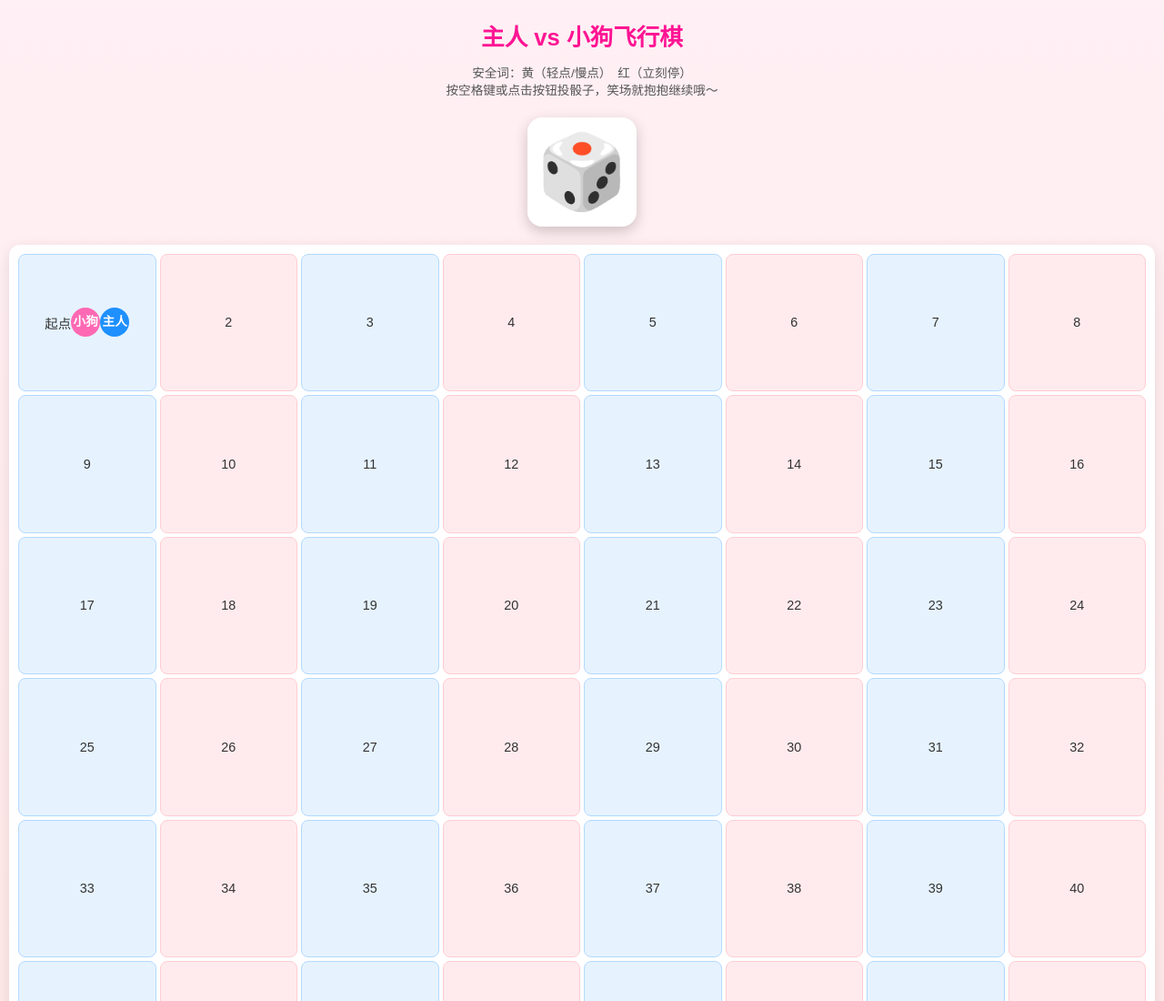
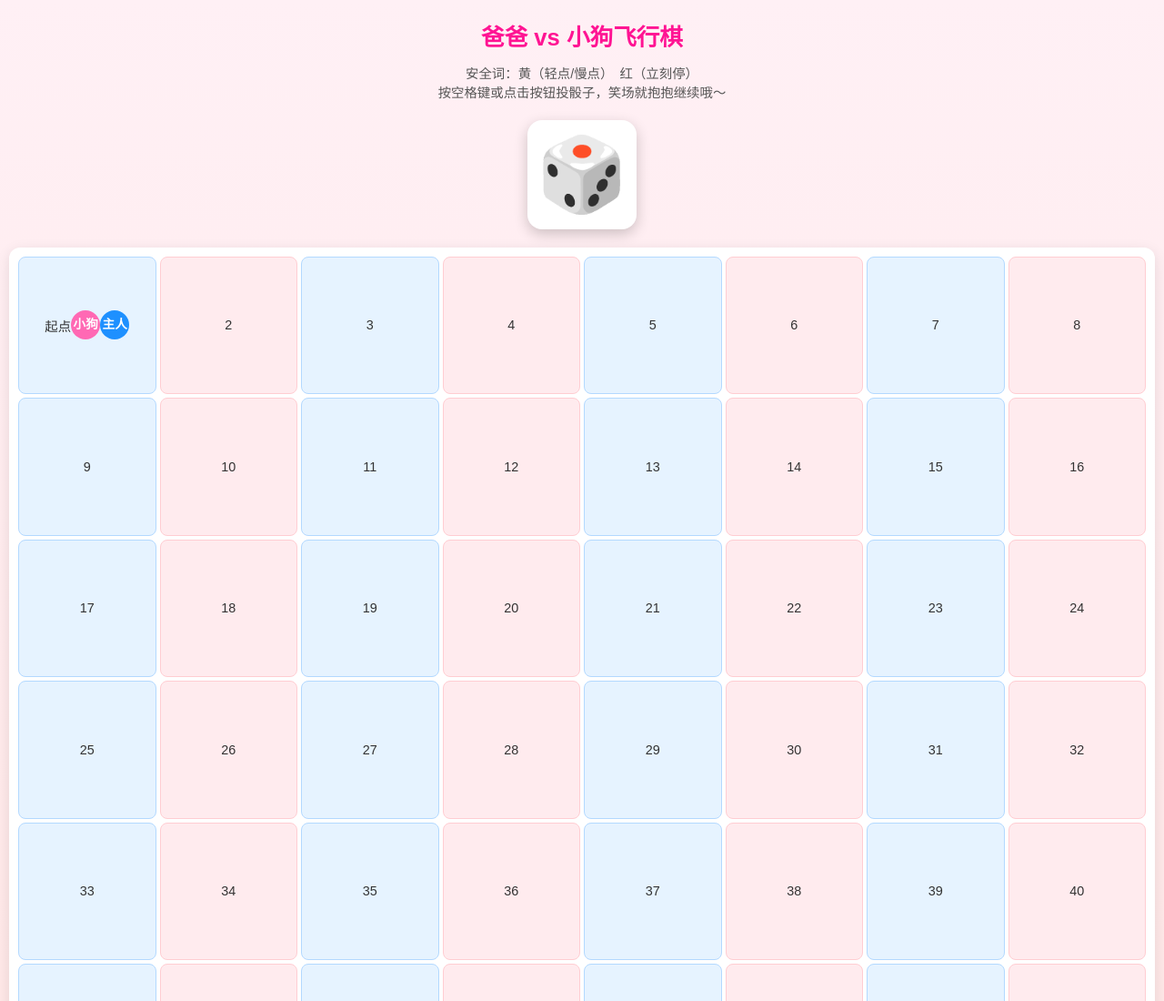
Before and after one commit to Darebear202/Darebhear202.github.io, a plain HTML site: page index.html in a window 1280 px wide. Shown: the top 1100 px of the page at 91% size. Drawn offline with Linux system fonts and the light colour scheme.

Commit message:
Update index.html

```diff
--- a/index.html
+++ b/index.html
@@ -3,7 +3,7 @@
 <head>
   <meta charset="UTF-8">
   <meta name="viewport" content="width=device-width, initial-scale=1.0, maximum-scale=1.0, user-scalable=no">
-  <title>主人 vs 小狗飞行棋</title>
+  <title>爸爸 vs 小狗飞行棋</title>
   <style>
     body {
       margin: 0;
@@ -15,7 +15,7 @@
       color: #333;
     }
     h1 { color: #ff1493; margin: 10px 0; font-size: 1.6rem; }
-    .safety { font-size: 0.85rem; color: #555; margin-bottom: 10px; line-height: 1.4; }
+    .safety { font-size: 0.9rem; color: #555; margin-bottom: 10px; line-height: 1.4; }
     #dice {
       font-size: 5rem;
       margin: 20px auto;
@@ -130,7 +130,7 @@
   </style>
 </head>
 <body>
-  <h1>主人 vs 小狗飞行棋</h1>
+  <h1>爸爸 vs 小狗飞行棋</h1>
   <p class="safety">安全词：黄（轻点/慢点）　红（立刻停）<br>按空格键或点击按钮投骰子，笑场就抱抱继续哦～</p>
 
   <!-- 骰子 -->
@@ -141,7 +141,7 @@
     <div id="grid" class="grid"></div>
   </div>
 
-  <!-- 任务 -->
+  <!-- 任务提示 -->
   <div id="task">
     点击“掷骰子”或按空格键开始游戏！<br>
     当前轮到：小狗
@@ -151,7 +151,7 @@
   <button id="rollBtn">掷骰子 🎲 (轮到小狗)</button>
   <button id="resetBtn">重置游戏</button>
 
-  <!-- 弹窗（指令显示） -->
+  <!-- 弹窗 -->
   <div id="modal" class="modal" onclick="closeModal()">
     <div class="modal-content" onclick="event.stopPropagation()">
       <span class="close-btn" onclick="closeModal()">×</span>
@@ -160,60 +160,61 @@
   </div>
 
   <script>
+    // 温和版指令（用爸爸/小狗/小骚b风格，适合新手情侣）
     const tasks = [
       "起点：什么都没有，继续玩～",
-      "小狗跪下亲主人脚背10秒。（小狗：谢谢主人～）",
-      "小狗重复“我是主人的小狗”5次。（小狗大声：我是主人的小狗！）",
-      "小狗翘屁股，主人轻拍5下。（主人：小狗翘好，拍拍～）",
-      "小狗M字腿保持20秒，说“小骚b湿了哦”。（小狗：小骚b湿了哦主人）",
-      "小狗戴眼罩，主人羽毛刮奶头/小豆豆30秒。",
-      "小狗跪舔主人手指20秒，像舔棒棒糖。（小狗哼哼舔）",
-      "小狗双手举高，主人捏奶头5次。",
-      "主人用笔在小狗奶子上写“主人的”。",
-      "小狗夹衣夹保持1分钟。（小狗：主人好坏～）",
+      "小狗跪下亲爸爸脚背10秒，说“谢谢爸爸～”",
+      "小狗大声重复“我是爸爸的小狗”5次。",
+      "小狗翘屁股，爸爸轻拍5下，说“小狗乖不乖？”",
+      "小狗M字腿保持20秒，说“小骚b湿了哦爸爸”。",
+      "小狗戴眼罩，爸爸用羽毛轻轻刮小豆豆/奶头30秒。",
+      "小狗跪着舔爸爸手指20秒，像舔棒棒糖。",
+      "小狗双手举高，爸爸捏奶头5次。",
+      "爸爸在小狗奶子上写“爸爸的”字。",
+      "小狗夹衣夹保持1分钟，说“爸爸好坏哦～”。",
       "小狗塞小跳蛋，开低档跪着忍30秒。",
-      "小狗狗爬式摇屁股，汪汪叫3声。（小狗：汪汪！主人看我）",
-      "小狗镜子前转圈，说“我是主人的小骚货”。",
+      "小狗狗爬式摇屁股，汪汪叫3声，说“汪汪！爸爸看我”。",
+      "小狗镜子前转圈，说“我是爸爸的小骚货”。",
       "小狗戴口球哼哼，爬半圈。",
-      "主人低温蜡滴小狗奶头3滴。（小狗：主人轻点哦）",
-      "小狗自摸到快高潮，停手2次，说“主人不让高潮”。（小狗：主人坏～）",
-      "小狗掰开前后，主人检查+轻拍。",
-      "小狗跪着捧奶子，说“主人要惩罚小狗吗”。",
-      "小狗用嘴叼主人内裤爬过来呈上。",
-      "小狗跪写“我是主人的小骚b”20遍。",
+      "爸爸低温蜡滴小狗奶头3滴，说“爸爸轻点哦”。",
+      "小狗自摸到快高潮，停手2次，说“爸爸不让高潮”。",
+      "小狗掰开前后，爸爸检查+轻拍。",
+      "小狗跪着捧奶子，说“爸爸要惩罚小狗吗”。",
+      "小狗用嘴叼爸爸内裤爬过来呈上。",
+      "小狗跪写“我是爸爸的小骚b”20遍。",
       "小狗夹奶夹挂铃铛，走一圈不准响太大。",
-      "主人冰块滑小狗小豆豆/下面30秒。",
-      "小狗跪深喉主人手指20秒。",
-      "小狗翘屁股，主人拍15下，小狗数出来。",
-      "小狗镜子说“平时那么乖，其实是主人的小坏狗”。",
-      "小狗狗爬式当主人脚凳20秒。",
-      "小狗塞跳蛋，主人遥控中档，小狗跪忍。",
-      "小狗重复“我是主人的小狗/小骚b”10次。",
-      "小狗舌头舔干净主人滴到地上的东西。",
-      "小狗跪自摸给主人看，到边缘停。",
-      "小狗翘屁股掰开，主人拍照（只给他看）。",
-      "小狗边缘忍耐，说“我是主人的玩具，不准高潮”。",
-      "主人手指浅插小狗下面，让小狗抖。",
+      "爸爸用冰块轻轻滑小狗小豆豆/下面30秒。",
+      "小狗跪深喉爸爸手指20秒。",
+      "小狗翘屁股，爸爸拍15下，小狗数出来。",
+      "小狗镜子说“平时那么乖，其实是爸爸的小坏狗”。",
+      "小狗狗爬式当爸爸脚凳20秒。",
+      "小狗塞跳蛋，爸爸遥控中档，小狗跪着忍。",
+      "小狗重复“我是爸爸的小狗/小骚b”10次。",
+      "小狗舌头舔干净爸爸滴到地上的东西。",
+      "小狗跪自摸给爸爸看，到边缘停。",
+      "小狗翘屁股掰开，爸爸拍照（只给爸爸看）。",
+      "小狗边缘忍耐，说“我是爸爸的玩具，不准高潮”。",
+      "爸爸手指浅插小狗下面，让小狗抖。",
       "小狗戴鼻勾+口球，哼哼爬行。",
-      "主人在大腿内侧写“主人的小骚b”。",
-      "小狗跪深喉主人30秒。",
-      "主人蜡滴小狗下面，说“主人的标记”。",
-      "小狗靠窗跪，主人从后轻摸30秒（窗帘关）。",
-      "主人前后浅玩小狗（手指 + 小肛塞）。",
-      "主人让小狗高潮，说“给主人看小狗高潮的样子”。",
-      "主人脚轻踩小狗胸/下面10秒。",
-      "小狗重复“我平时那么乖，其实欠主人收拾”5次。",
-      "小狗夹奶夹拉扯，说“奶子是主人的”。",
+      "爸爸在大腿内侧写“爸爸的小骚b”。",
+      "小狗跪深喉爸爸30秒。",
+      "爸爸蜡滴小狗下面，说“主人的标记”。",
+      "小狗靠窗跪，爸爸从后轻摸30秒（窗帘关）。",
+      "爸爸前后浅玩小狗（手指 + 小肛塞）。",
+      "爸爸让小狗高潮，说“给爸爸看小狗高潮的样子”。",
+      "爸爸脚轻踩小狗胸/下面10秒。",
+      "小狗重复“我平时那么乖，其实欠爸爸收拾”5次。",
+      "小狗夹奶夹拉扯，说“奶子是爸爸的”。",
       "小狗塞尾巴肛塞，狗爬式摇尾巴。",
       "小狗镜子说最羞耻的小狗幻想。",
-      "主人冰火交替小狗下面（冰块滑后温热抚摸）。",
-      "小狗跪求饶，说“主人惩罚小狗吧”。",
-      "小狗写“我是主人的小骚b”30遍。",
-      "小狗塞振动肛塞，开中档跪等主人。",
-      "主人说“把小狗当玩具给人看”，小狗说“是的主人”。",
-      "主人边缘控制小狗，不准高潮直到允许。",
-      "主人决定组合玩小狗（言语+姿势+道具）。",
-      "终点：赢家要求彻底释放（主人允许小狗高潮，或小狗侍奉主人）"
+      "爸爸冰火交替小狗下面（冰块滑后温热抚摸）。",
+      "小狗跪求饶，说“爸爸惩罚小狗吧”。",
+      "小狗写“我是爸爸的小骚b”30遍。",
+      "小狗塞振动肛塞，开中档跪等爸爸。",
+      "爸爸说“把小狗当玩具给人看”，小狗说“是的爸爸”。",
+      "爸爸边缘控制小狗，不准高潮直到允许。",
+      "爸爸决定组合玩小狗（言语+姿势+道具）。",
+      "终点：赢家要求彻底释放（爸爸允许小狗高潮，或小狗侍奉爸爸）"
     ];
 
     let dogPos = 0;
@@ -224,8 +225,15 @@
     const dice = document.getElementById('dice');
     const task = document.getElementById('task');
     const rollBtn = document.getElementById('rollBtn');
-    const modal = document.getElementById('modal');
-    const modalText = document.getElementById('modalText');
+    const modal = document.createElement('div');
+    modal.className = 'modal';
+    modal.innerHTML = `
+      <div class="modal-content">
+        <span class="close-btn" onclick="closeModal()">×</span>
+        <div id="modalText"></div>
+      </div>
+    `;
+    document.body.appendChild(modal);
 
     // 绘制棋盘
     function drawBoard() {
@@ -267,7 +275,7 @@
     // 显示指令弹窗
     function showInstruction(pos) {
       if (pos >= tasks.length) return;
-      modalText.innerHTML = `<strong>格子 ${pos + 1}：</strong><br>${tasks[pos]}`;
+      document.getElementById('modalText').innerHTML = `<strong>格子 ${pos + 1}：</strong><br>${tasks[pos]}`;
       modal.style.display = 'flex';
     }
 
```
